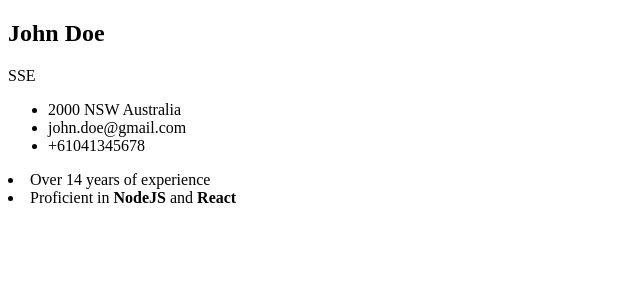
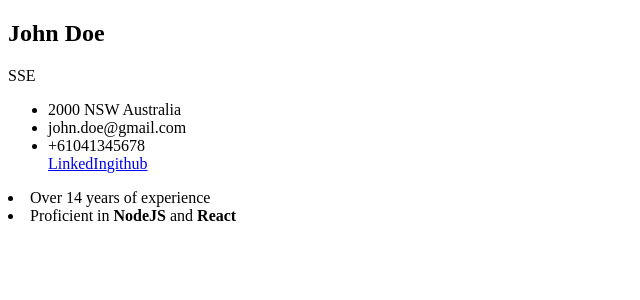
Before and after one commit to pasankg/projectWukong, a React (Vite) app: page / in a window 1280 px wide. Shown: the top 300 px of the page, without its empty margins (0-640 px from the left). Built offline with nearby package versions, Linux system fonts and the light colour scheme.

Commit message:
Add social section

```diff
--- a/src/components/ResumeGenerator/Sections/NameCardSection.tsx
+++ b/src/components/ResumeGenerator/Sections/NameCardSection.tsx
@@ -1,5 +1,6 @@
 import { FC } from "react";
 import { nameCard } from "../../../types";
+import { SocialSection } from ".";
 
 interface NameCardSectionProps extends nameCard {}
 
@@ -16,6 +17,7 @@ const NameCardSection: FC<NameCardSectionProps> = ({
         <li>{contactDetails?.location}</li>
         <li>{contactDetails?.email}</li>
         <li>{contactDetails?.phoneNumber}</li>
+        <SocialSection socialData={contactDetails?.social}/>
       </ul>
     </div>
   );
--- a/src/components/ResumeGenerator/Sections/SocialSection.tsx
+++ b/src/components/ResumeGenerator/Sections/SocialSection.tsx
@@ -0,0 +1,22 @@
+import { FC } from "react";
+import { Social } from "../../../types";
+
+interface SocialSectionProps extends Social {}
+
+const SocialSection: FC<SocialSectionProps> = ({ socialData }) => {
+  if (!socialData) return null;
+
+  return (
+    <>
+      {socialData.map((social, s) => {
+        return (
+          <a key={s} href={social?.socialLink}>
+            {social?.socialName}
+          </a>
+        );
+      })}
+    </>
+  );
+};
+
+export default SocialSection;
--- a/src/components/ResumeGenerator/Sections/index.ts
+++ b/src/components/ResumeGenerator/Sections/index.ts
@@ -1,2 +1,3 @@
 export { default as NameCardSection } from './NameCardSection'
 export { default as SummarySection } from './SummarySection'
+export { default as SocialSection } from './SocialSection'
```
